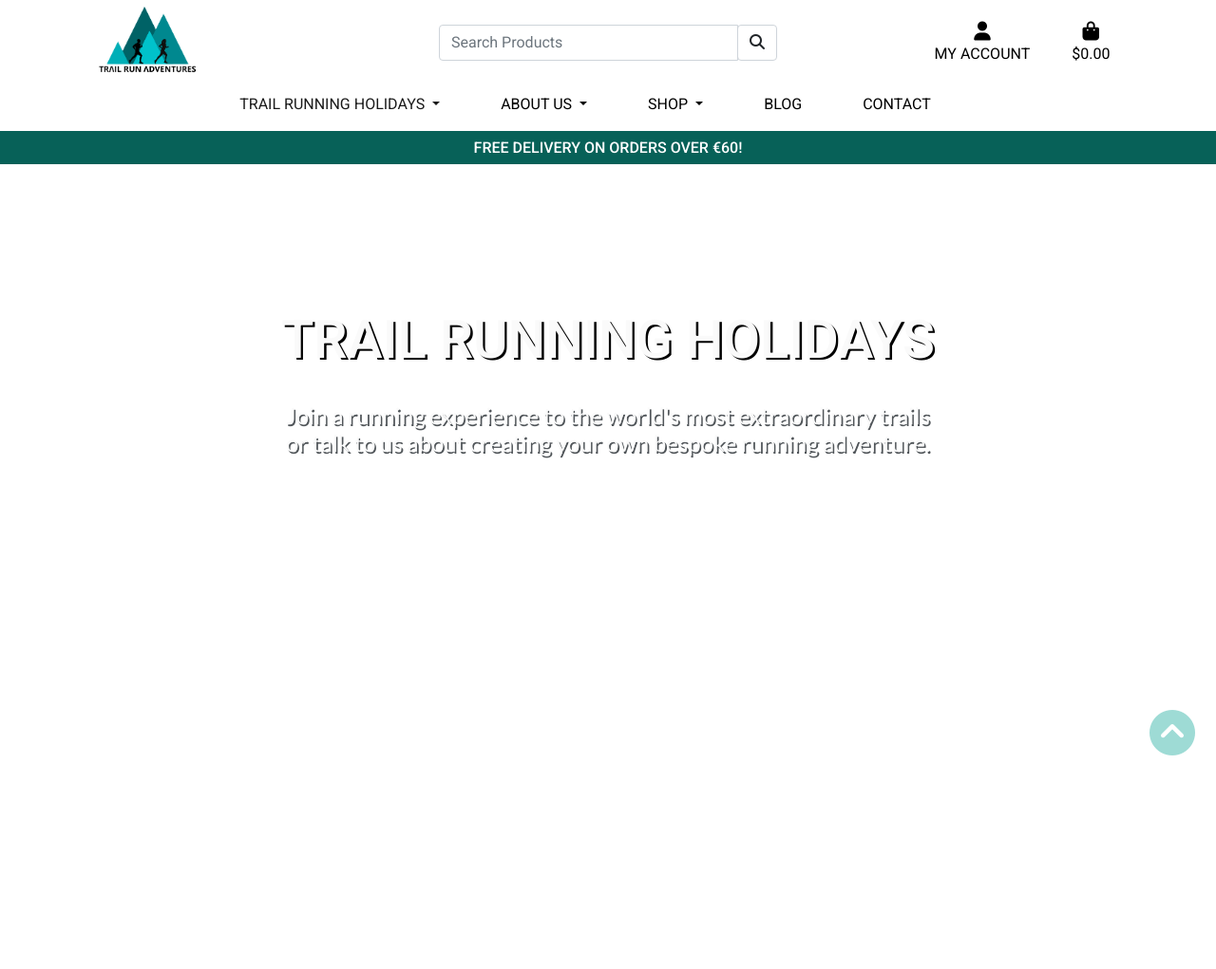
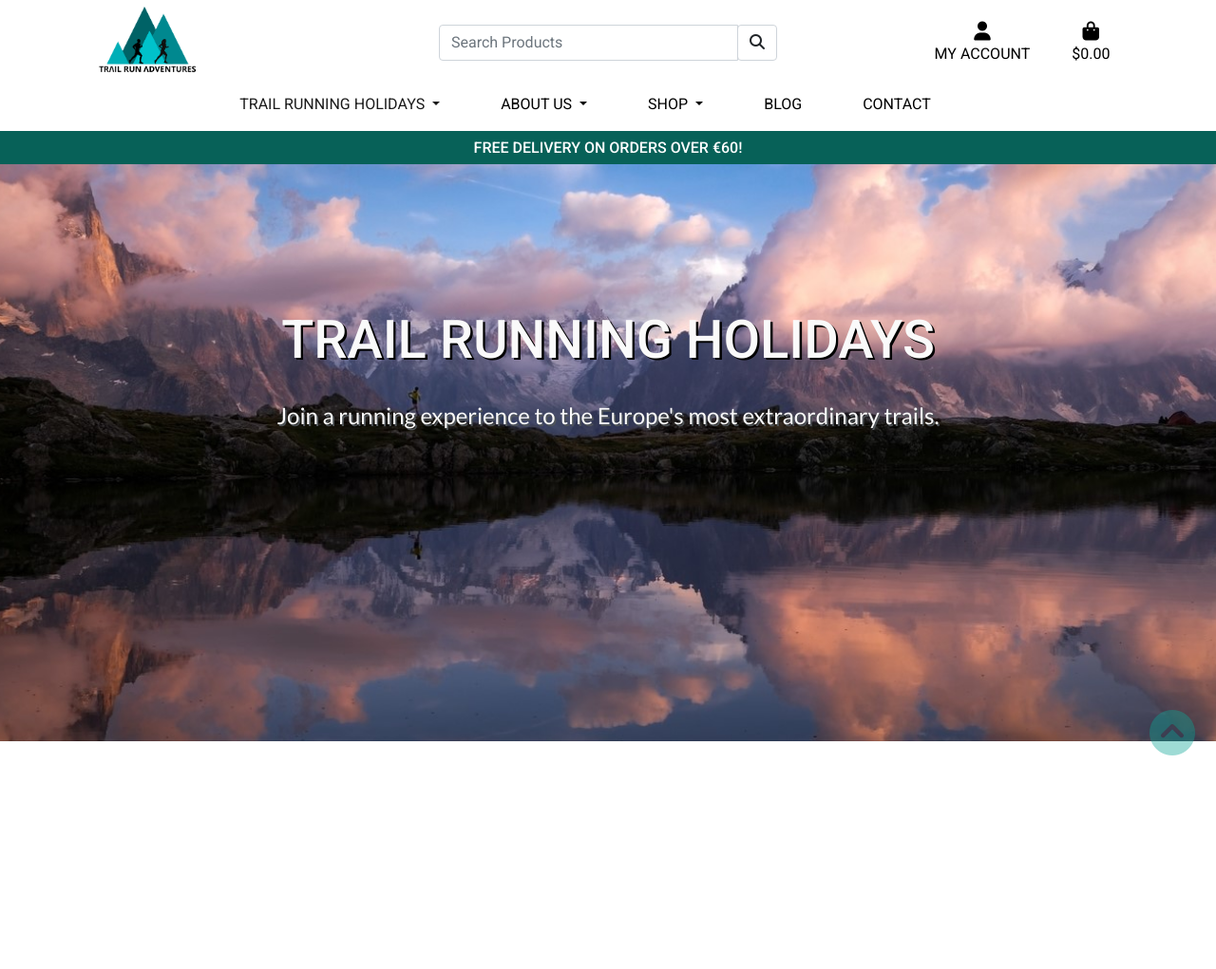
Before and after one commit to FruitbatM/trail-run-adventures, a Django app: page /products/holidays/ in a window 1280 px wide. Shown: the top 1021 px of the page at 95% size. Run offline with Django 3.2, Linux system fonts and the light colour scheme; parts of the project's set-up code (start-up, migrations or seed data) failed here and were passed over; some libraries are stand-ins or nearby versions.

Commit message:
Add and style holidays header section

```diff
--- a/products/static/products/css/products.css
+++ b/products/static/products/css/products.css
@@ -24,3 +24,11 @@
     background: #212529 !important;
     color: #fafafa !important;
 }
+
+/* Trail Running Holidays */
+
+#holidays-header {
+    background: url('/static/images/products/adventures_header.jpg') no-repeat center;
+    background-size: cover;
+    min-height: 76vh;
+}
--- a/products/templates/products/holidays.html
+++ b/products/templates/products/holidays.html
@@ -4,7 +4,7 @@
 {% block title %}| Trail Runing Holidays{% endblock %}
 
 {% block extra_css %}
-    <link rel="stylesheet" href="{% static 'products/css/holidays.css' %}">
+    <link rel="stylesheet" href="{% static 'products/css/products.css' %}">
 {% endblock %}
 
 {% block header_content %}
@@ -16,8 +16,7 @@
                         Trail Running Holidays
                     </h1>
                     <h4 class="team-sub-heading pt-4">
-                        Join a running experience to the world's most extraordinary trails <br>
-                        or talk to us about creating your own bespoke running adventure.
+                        Join a running experience to the Europe's most extraordinary trails.
                     </h4>
                 </div>
             </div>
```
Also changed, not shown: static/images/products/adventures_header.jpg (added).
